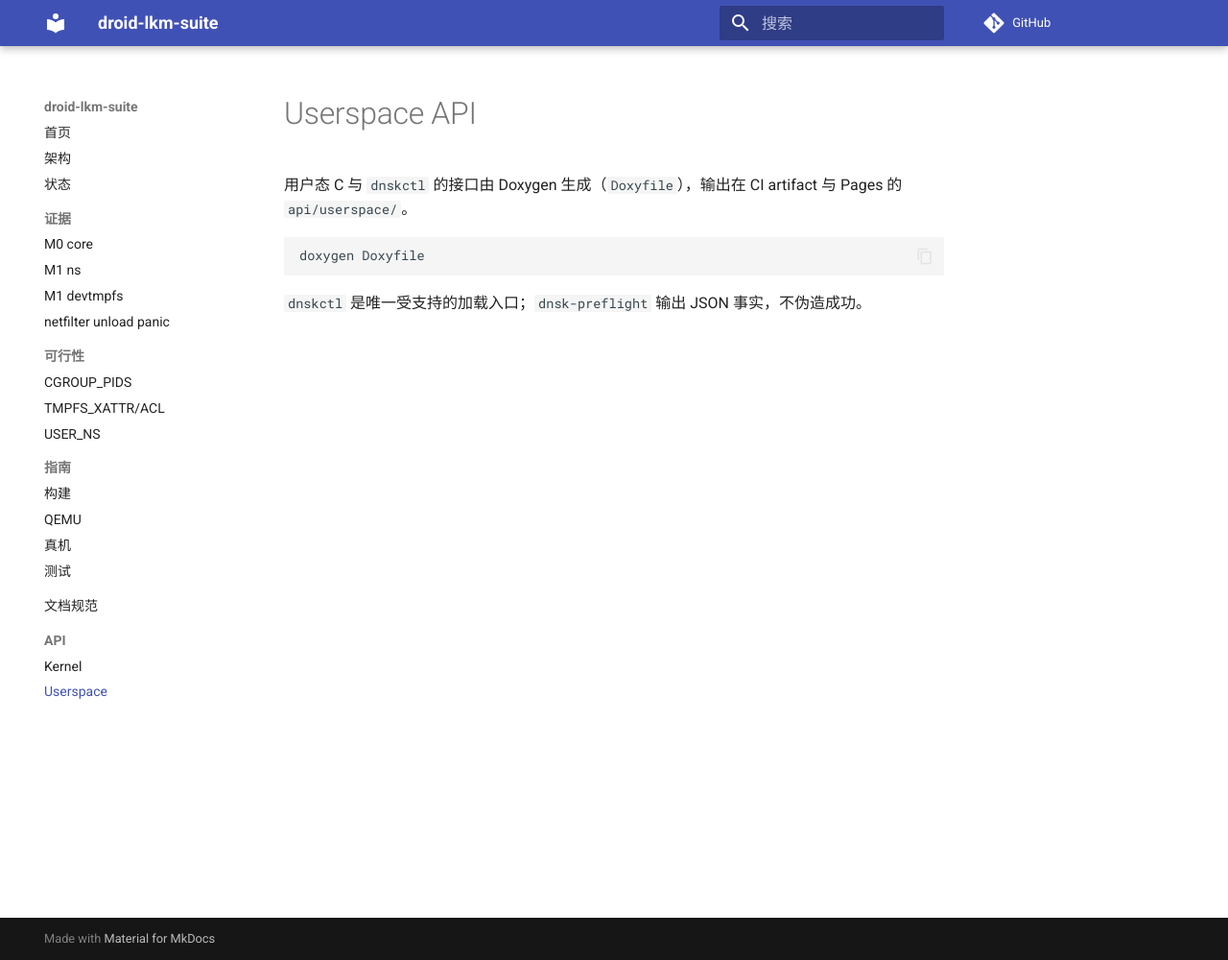
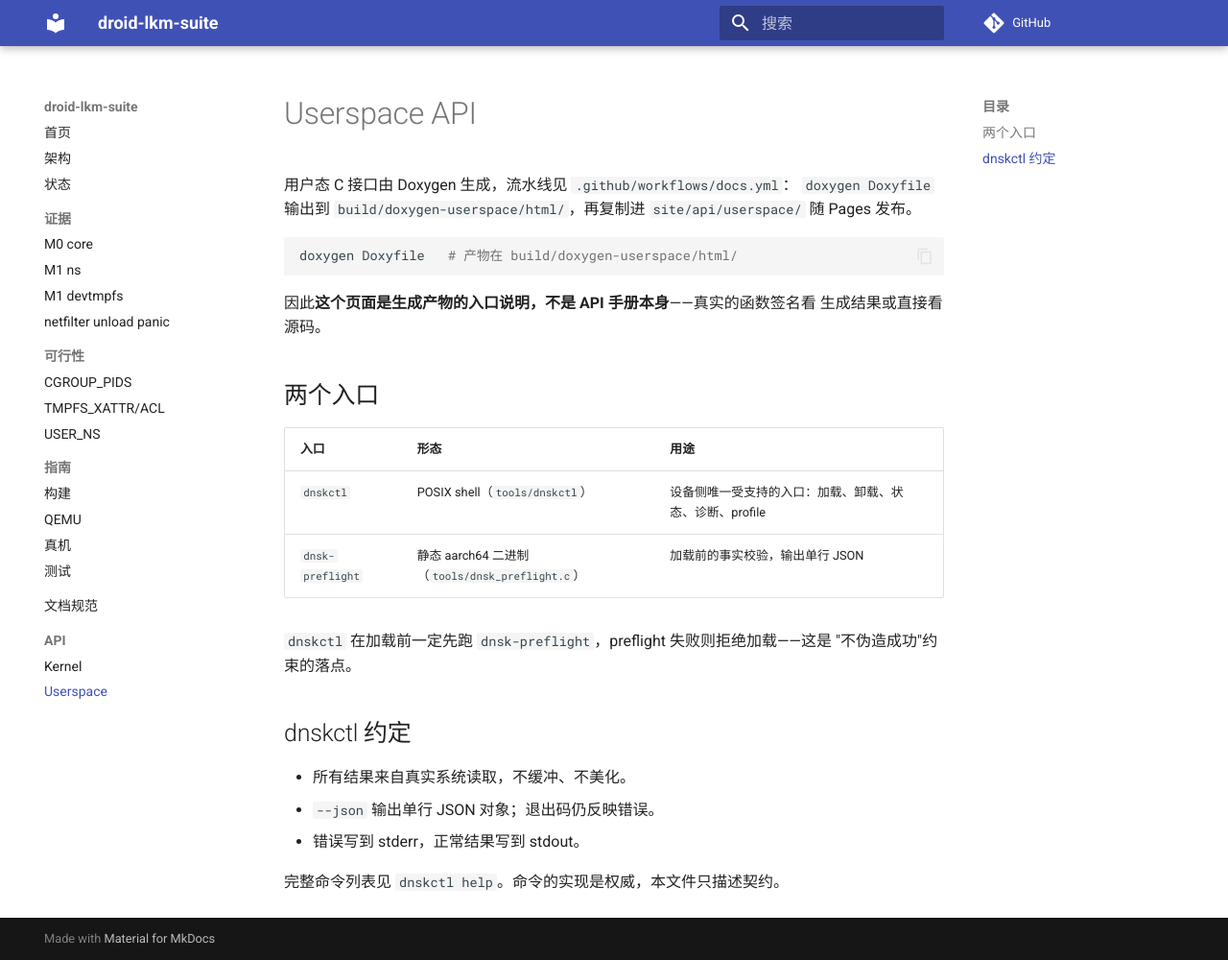
Before and after one commit to uobe1/droid-lkm-suite, an MkDocs documentation site: the page built from docs/api/userspace.md, in a window 1280 px wide and 1000 px high. Shown: the whole window at 96% size. Built offline with MkDocs 1.6.1 and Material for MkDocs 9.7.7, drawn with Linux system fonts in a browser that asks for light colours; comment, search, counter and statistics services are not loaded.

````diff
--- a/docs/api/userspace.md
+++ b/docs/api/userspace.md
@@ -1,9 +1,30 @@
 # Userspace API
 
-用户态 C 与 `dnskctl` 的接口由 Doxygen 生成（`Doxyfile`），输出在 CI artifact 与 Pages 的 `api/userspace/`。
+用户态 C 接口由 Doxygen 生成，流水线见 `.github/workflows/docs.yml`：
+`doxygen Doxyfile` 输出到 `build/doxygen-userspace/html/`，再复制进
+`site/api/userspace/` 随 Pages 发布。
 
 ```sh
-doxygen Doxyfile
+doxygen Doxyfile   # 产物在 build/doxygen-userspace/html/
 ```
 
-`dnskctl` 是唯一受支持的加载入口；`dnsk-preflight` 输出 JSON 事实，不伪造成功。
+因此**这个页面是生成产物的入口说明，不是 API 手册本身**——真实的函数签名看
+生成结果或直接看源码。
+
+## 两个入口
+
+| 入口 | 形态 | 用途 |
+|---|---|---|
+| `dnskctl` | POSIX shell（`tools/dnskctl`） | 设备侧唯一受支持的入口：加载、卸载、状态、诊断、profile |
+| `dnsk-preflight` | 静态 aarch64 二进制（`tools/dnsk_preflight.c`） | 加载前的事实校验，输出单行 JSON |
+
+`dnskctl` 在加载前一定先跑 `dnsk-preflight`，preflight 失败则拒绝加载——这是
+"不伪造成功"约束的落点。
+
+## dnskctl 约定
+
+- 所有结果来自真实系统读取，不缓冲、不美化。
+- `--json` 输出单行 JSON 对象；退出码仍反映错误。
+- 错误写到 stderr，正常结果写到 stdout。
+
+完整命令列表见 `dnskctl help`。命令的实现是权威，本文件只描述契约。
````
Also changed, not shown: README.md (+58 -30 lines), docs/api/kernel.md (+7 -6 lines), docs/architecture/overview.md (+1 -1 lines).
